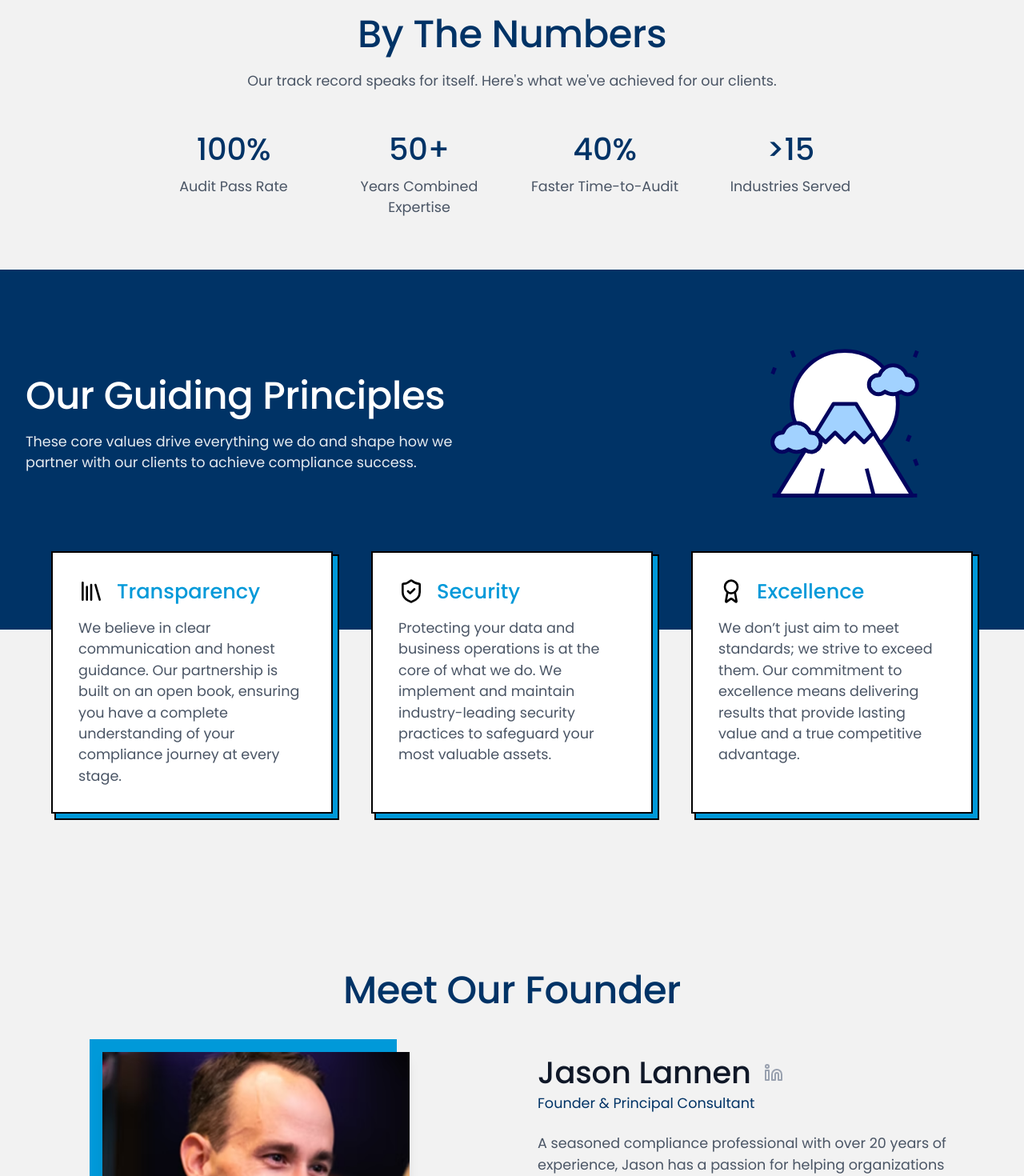
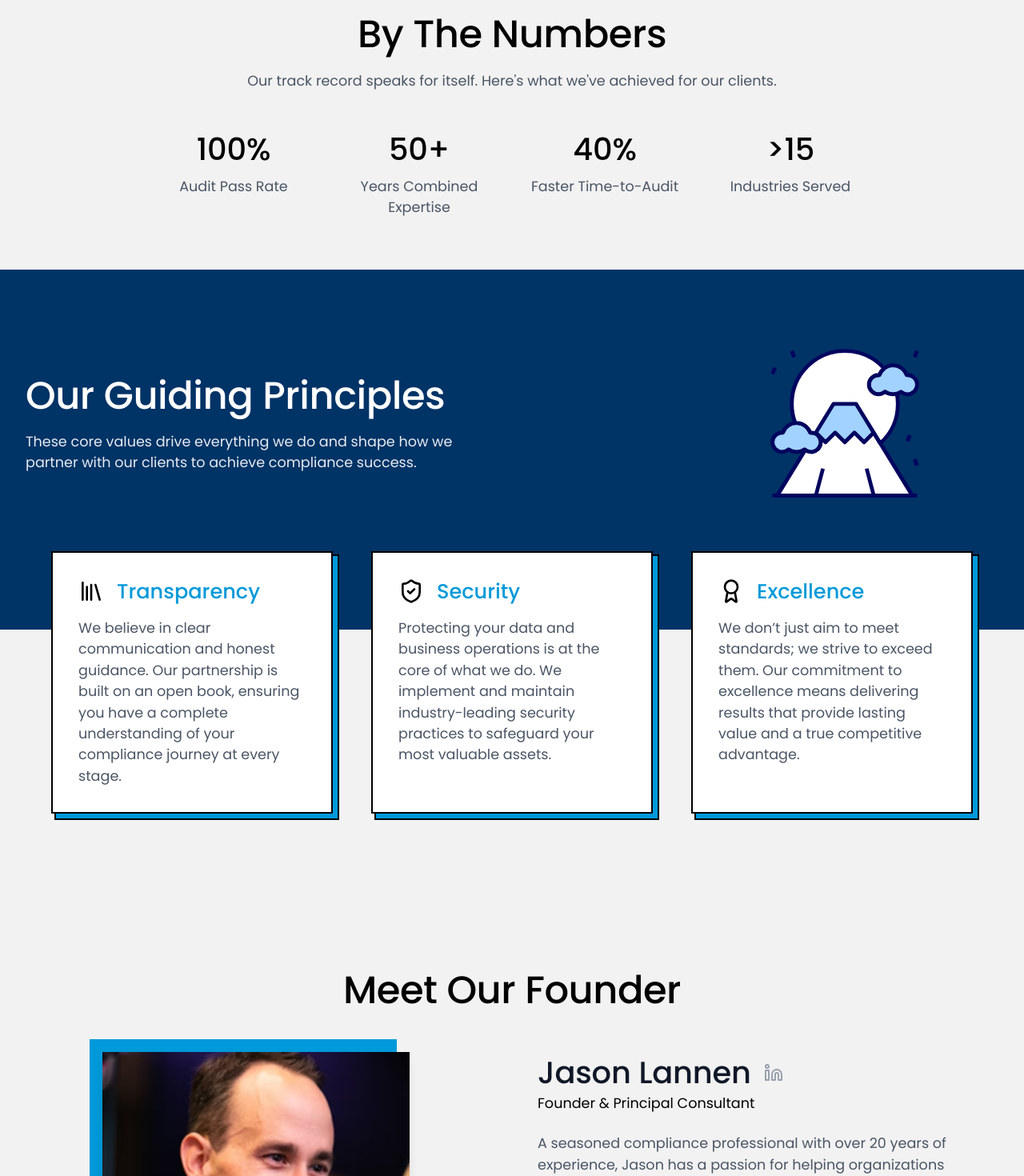
Before and after one commit to MrSalt123/turnkey, a Next.js app: page /about in a window 1280 px wide. Shown: the part 1330-2800 px from the top of the page at 80% size. Built offline with nearby package versions, Linux system fonts and the light colour scheme.

Commit message:
font color

```diff
--- a/src/app/about/page.tsx
+++ b/src/app/about/page.tsx
@@ -131,7 +131,7 @@ export default function About() {
               </div>
             </div>
             <div>
-              <h2 className="text-3xl font-bold mb-4 text-gray-900">
+              <h2 className="text-3xl font-bold mb-4">
                 A TurnKey Approach to Compliance
               </h2>
               <p className="text-lg text-gray-600 leading-relaxed mb-8">
@@ -154,7 +154,7 @@ export default function About() {
       <div className="py-16 bg-background">
         <div className="max-w-7xl mx-auto px-4">
           <div className="text-center mb-12">
-            <h2 className="text-3xl font-bold mb-4" style={{ color: 'var(--color-turnkey)' }}>
+            <h2 className="text-3xl font-bold mb-4">
               By The Numbers
             </h2>
             <p className="text-lg text-gray-600 max-w-2xl mx-auto">
@@ -164,25 +164,25 @@ export default function About() {
 
           <div id="stats-section" className="grid grid-cols-2 lg:grid-cols-4 gap-8 max-w-4xl mx-auto">
             <div className="text-center">
-              <h3 className="text-4xl font-bold mb-2" style={{ color: 'var(--color-turnkey)' }}>
+              <h3 className="text-4xl font-bold mb-2" >
                 {counts.auditPass}%
               </h3>
               <p className="text-gray-600">Audit Pass Rate</p>
             </div>
             <div className="text-center">
-              <h3 className="text-4xl font-bold mb-2" style={{ color: 'var(--color-turnkey)' }}>
+              <h3 className="text-4xl font-bold mb-2">
                 {counts.yearsExperience}+
               </h3>
               <p className="text-gray-600">Years Combined Expertise</p>
             </div>
             <div className="text-center">
-              <h3 className="text-4xl font-bold mb-2" style={{ color: 'var(--color-turnkey)' }}>
+              <h3 className="text-4xl font-bold mb-2">
                 {counts.fasterAudit}%
               </h3>
               <p className="text-gray-600">Faster Time-to-Audit</p>
             </div>
             <div className="text-center">
-              <h3 className="text-4xl font-bold mb-2" style={{ color: 'var(--color-turnkey)' }}>
+              <h3 className="text-4xl font-bold mb-2">
                 &gt;{counts.industriesServed}
               </h3>
               <p className="text-gray-600">Industries Served</p>
@@ -199,7 +199,7 @@ export default function About() {
       <div className="py-16 sm:py-24 bg-background">
         <div className="max-w-7xl mx-auto px-4 sm:px-6 lg:px-8">
           <div className="text-center mb-12">
-             <h2 className="text-3xl font-bold" style={{ color: 'var(--color-turnkey)' }}>
+             <h2 className="text-3xl font-bold">
                 Meet Our Founder
             </h2>
           </div>
@@ -226,7 +226,7 @@ export default function About() {
                         <Linkedin size={24} />
                     </a>
                 </div>
-                <p className="text-lg font-medium" style={{ color: 'var(--color-turnkey)' }}>
+                <p className="text-lg font-medium">
                     Founder & Principal Consultant
                 </p>
               </div>
```
